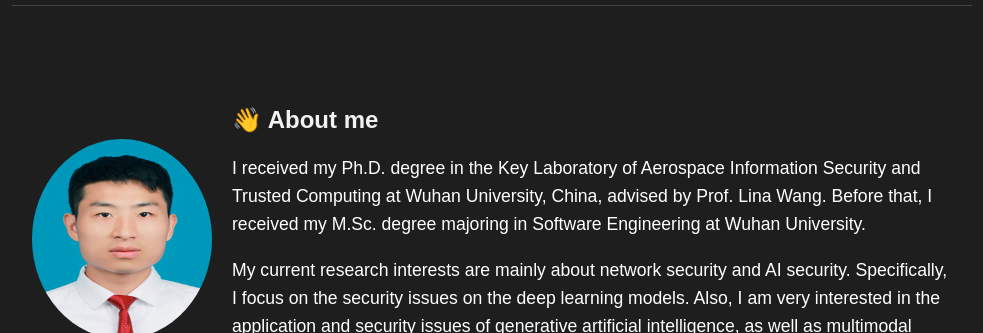
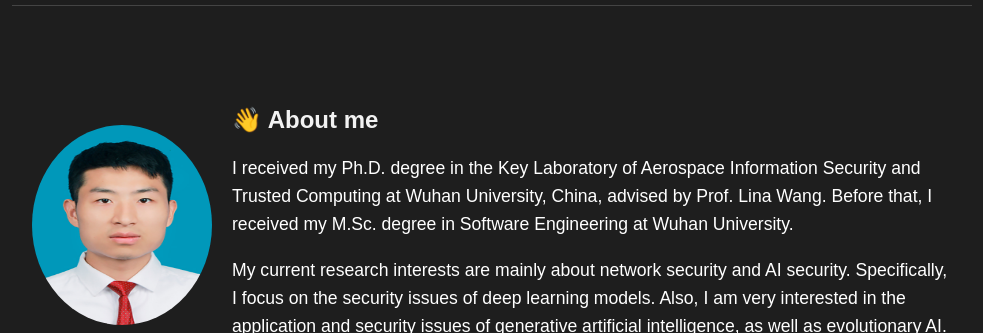
Before and after one commit to wuhustfu/wuhustfu.github.io, a plain HTML site: page index.html in a window 1280 px wide. Shown: the part 72-405 px from the top of the page, without its empty margins (148-1131 px from the left). Drawn offline with Linux system fonts and the light colour scheme.

Commit message:
Update index.html

```diff
--- a/index.html
+++ b/index.html
@@ -127,12 +127,12 @@
     <h2 id="about">👋 About me </h2>
         <p>
           I received my Ph.D. degree in the Key Laboratory of Aerospace Information Security and Trusted Computing at Wuhan University, China,
-          advised by Prof. Lina Wang. Before that, I received my M.Sc. degree majoring in Software Engineering at Wuhan University.
+          advised by Prof. Lina Wang. Before that, I received my M.Sc. degree in Software Engineering at Wuhan University.
           </p>
           <p>
-          My current research interests are mainly about network security and AI security. Specifically, I focus on the security issues on
-          the deep learning models. Also, I am very interested in the application and security issues of generative artificial intelligence,
-          as well as multimodal learning.
+          My current research interests are mainly about network security and AI security. Specifically, I focus on the security issues of
+          deep learning models. Also, I am very interested in the application and security issues of generative artificial intelligence,
+          as well as evolutionary AI.
           </p>
           <p>
           I actively serve as a reviewer for numerous prestigious conferences and journals, including ESWA, Artificial Intelligence Review, and IJCNN, among others.
```
